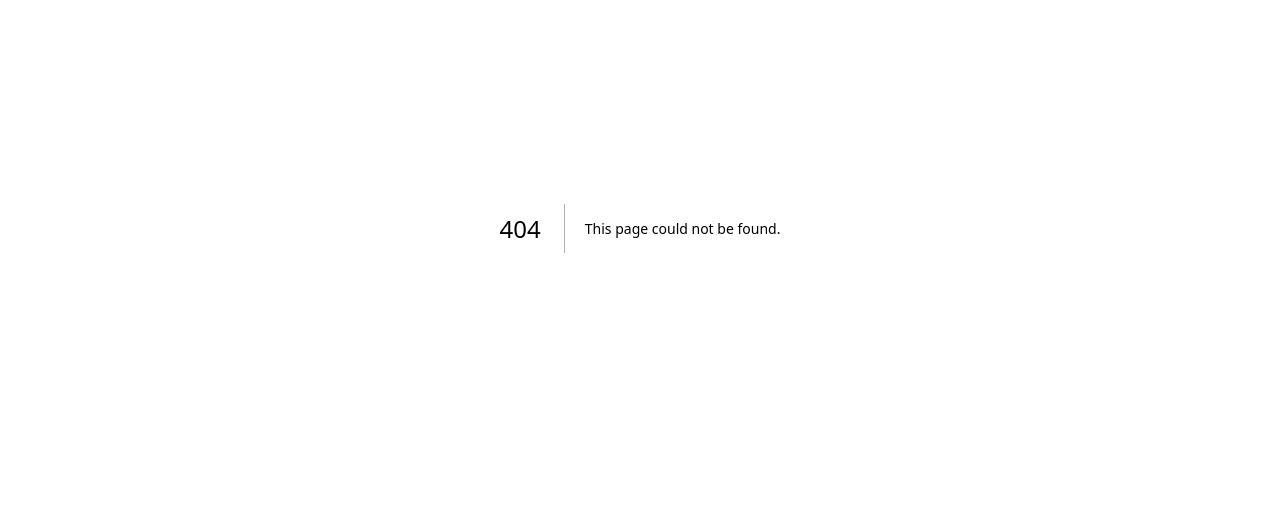
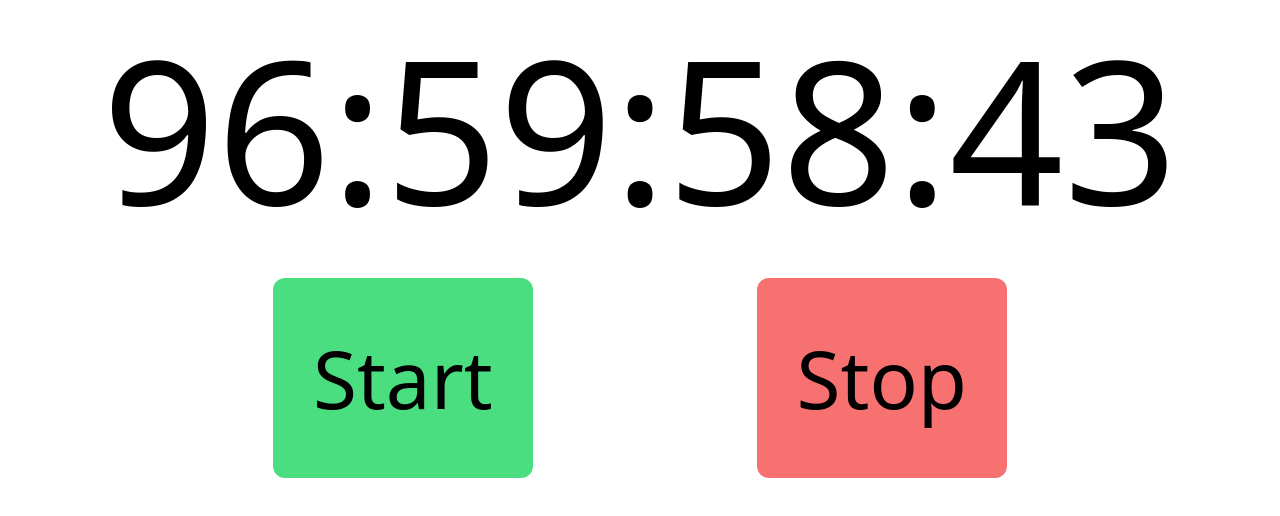
Before and after one commit to azubike-junior/Numeris-book, a Next.js app: page /countdown in a window 1280 px wide. Before the commit this address had no page. Shown: the part 172-688 px from the top of the page. Built offline with nearby package versions, Linux system fonts and the light colour scheme.

Commit message:
made changges

```diff
--- /dev/null
+++ b/src/app/countdown/page.tsx
@@ -0,0 +1,11 @@
+"use client"
+
+import Countdown from '@/components/Countdown'
+
+export default function page() {
+  return (
+    <div className="h-screen flex justify-center items-center">
+      <Countdown />
+    </div>
+  )
+}
--- /dev/null
+++ b/src/components/Countdown.tsx
@@ -0,0 +1,109 @@
+import { useEffect, useRef, useState } from 'react'
+
+const Countdown = () => {
+  const initialTime = {
+    days: 96,
+    hours: 59,
+    minutes: 58,
+    seconds: 43,
+  }
+
+  const targetTime = {
+    days: 150,
+    hours: 0,
+    minutes: 0,
+    seconds: 0,
+  }
+
+  const [time, setTime] = useState(initialTime)
+  const [isRunning, setIsRunning] = useState(false)
+  const timerRef = useRef<any>(null)
+
+  const tick = () => {
+    setTime((prevTime) => {
+      let { days, hours, minutes, seconds } = prevTime
+      seconds += 1
+
+      if (seconds >= 60) {
+        seconds = 0
+        minutes += 1
+      }
+      if (minutes >= 60) {
+        minutes = 0
+        hours += 1
+      }
+      if (hours >= 24) {
+        hours = 0
+        days += 1
+      }
+
+      // Stop when reaching target time
+      if (
+        days === targetTime.days &&
+        hours === targetTime.hours &&
+        minutes === targetTime.minutes &&
+        seconds === targetTime.seconds
+      ) {
+        clearInterval(timerRef.current)
+        return prevTime // Don't increment further after target time
+      }
+
+      return { days, hours, minutes, seconds }
+    })
+  }
+
+  const formatTime = (time: any) => {
+    return `${String(time.days).padStart(2, '0')}:${String(time.hours).padStart(
+      2,
+      '0',
+    )}:${String(time.minutes).padStart(2, '0')}:${String(time.seconds).padStart(
+      2,
+      '0',
+    )}`
+  }
+
+  const startTimer = () => {
+    if (!isRunning) {
+      setIsRunning(true)
+      timerRef.current = setInterval(tick, 1000) // Tick every second
+    }
+  }
+
+  const stopTimer = () => {
+    if (isRunning) {
+      setIsRunning(false)
+      clearInterval(timerRef.current)
+    }
+  }
+
+  useEffect(() => {
+    return () => {
+      clearInterval(timerRef.current) // Clean up on component unmount
+    }
+  }, [])
+
+  return (
+    <div className="h-screen flex justify-center items-center">
+      <div>
+        <h1 className="text-[200px]">{formatTime(time)}</h1>
+
+        <div className="flex justify-center items-center space-x-56">
+          <button
+            className="text-[80px] bg-green-400 border-3 rounded-xl p-10"
+            onClick={startTimer}
+          >
+            Start
+          </button>
+          <button
+            className="text-[80px] bg-red-400 border-3 rounded-xl p-10"
+            onClick={stopTimer}
+          >
+            Stop
+          </button>
+        </div>
+      </div>
+    </div>
+  )
+}
+
+export default Countdown
```
